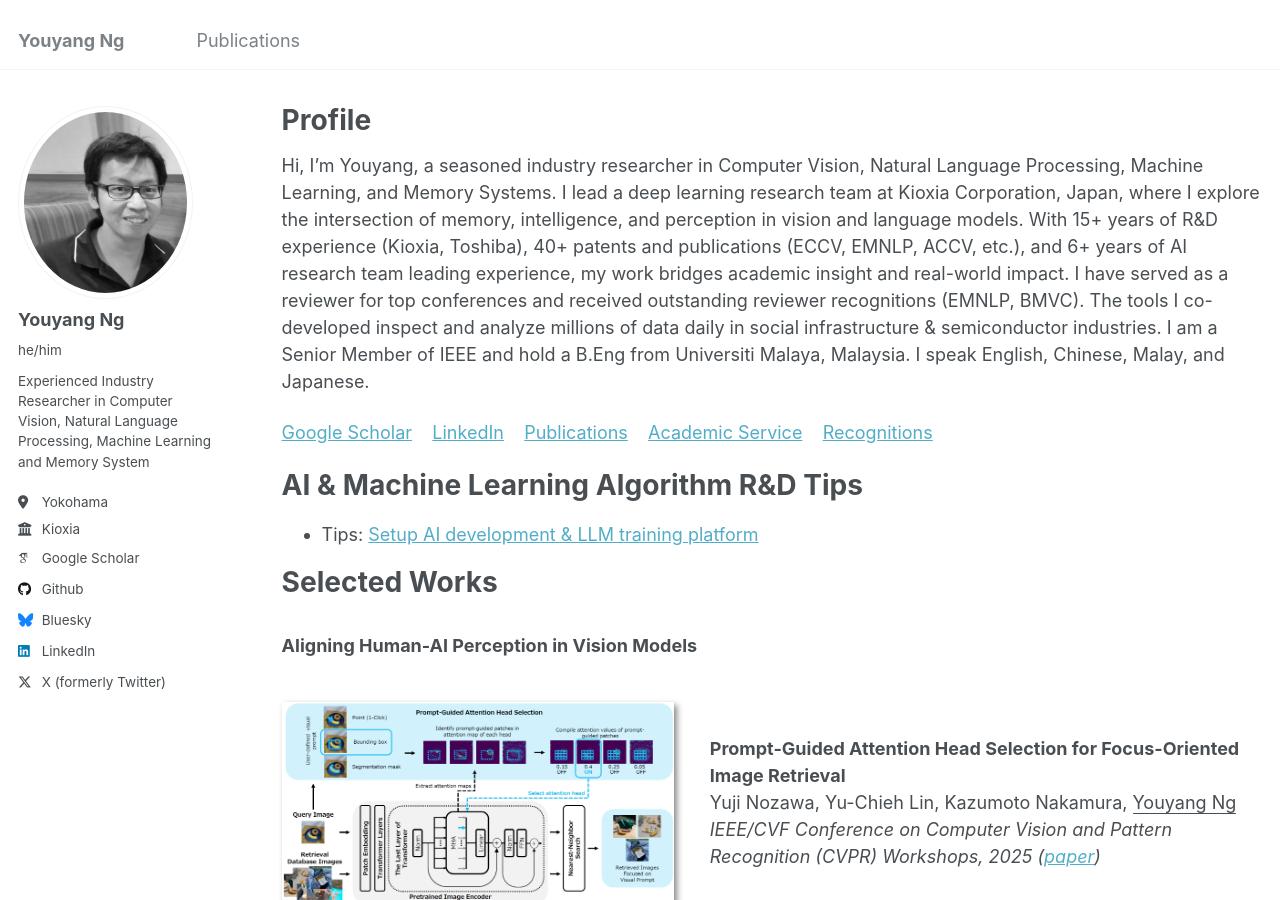
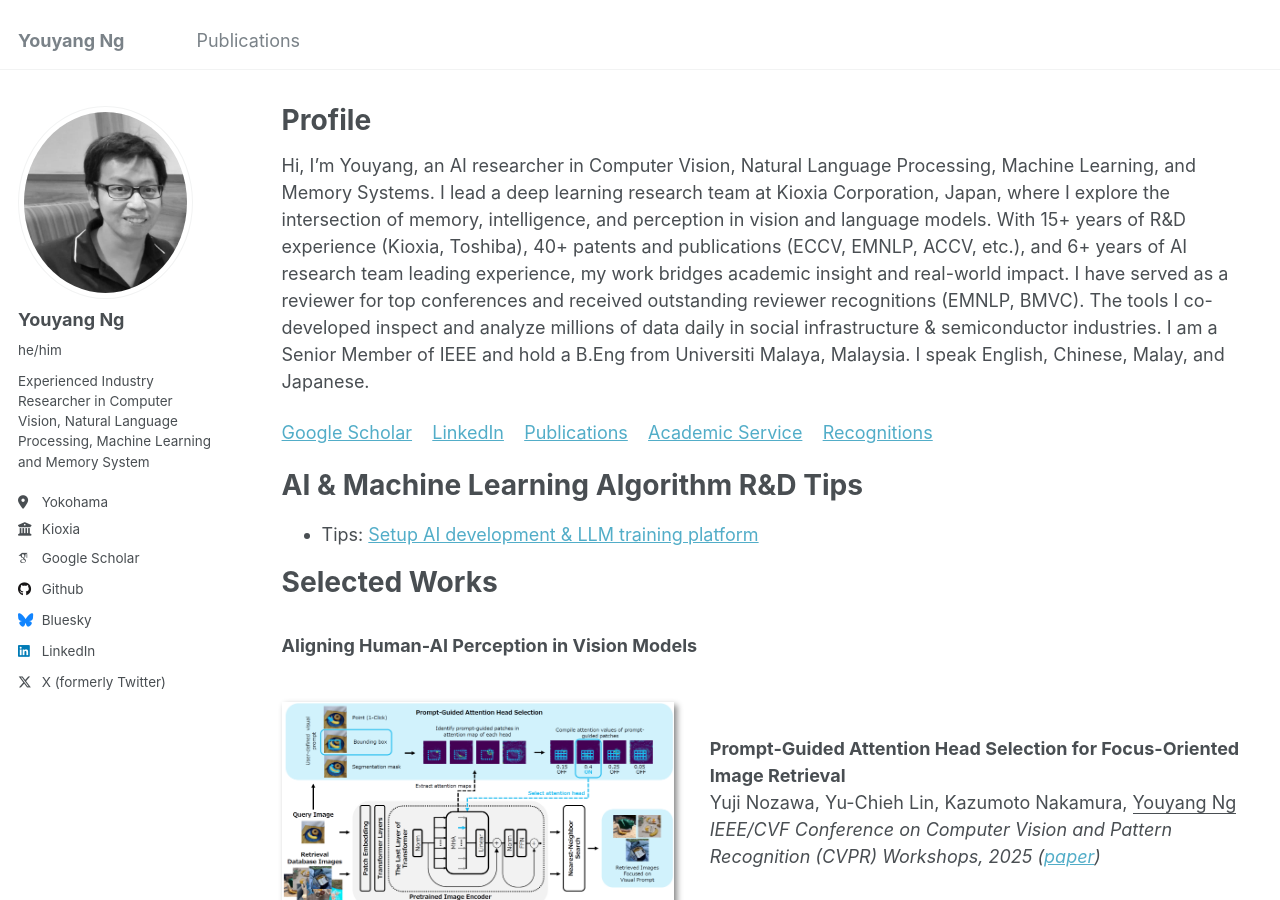
Before and after one commit to yy29/yy29.github.io, a Jekyll site: the page built from _pages/about.md, in a window 1280 px wide and 900 px high. Built offline with Jekyll 4.4.1, drawn with Linux system fonts in a browser that asks for light colours; some web fonts are replaced; some of the changed text lies outside the part shown.

Commit message:
Update about.md

```diff
--- a/_pages/about.md
+++ b/_pages/about.md
@@ -8,7 +8,7 @@ redirect_from:
   - /about.html
 ---
 
-Hi, I’m Youyang, a seasoned industry researcher in Computer Vision, Natural Language Processing, Machine Learning, and Memory Systems. I lead a deep learning research team at Kioxia Corporation, Japan, where I explore the intersection of memory, intelligence, and perception in vision and language models. With 15+ years of R&D experience (Kioxia, Toshiba), 40+ patents and publications (ECCV, EMNLP, ACCV, etc.), and 6+ years of AI research team leading experience, my work bridges academic insight and real-world impact. I have served as a reviewer for top conferences and received outstanding reviewer recognitions (EMNLP, BMVC). The tools I co-developed inspect and analyze millions of data daily in social infrastructure & semiconductor industries. I am a Senior Member of IEEE and hold a B.Eng from Universiti Malaya, Malaysia. I speak English, Chinese, Malay, and Japanese.
+Hi, I’m Youyang, an AI researcher in Computer Vision, Natural Language Processing, Machine Learning, and Memory Systems. I lead a deep learning research team at Kioxia Corporation, Japan, where I explore the intersection of memory, intelligence, and perception in vision and language models. With 15+ years of R&D experience (Kioxia, Toshiba), 40+ patents and publications (ECCV, EMNLP, ACCV, etc.), and 6+ years of AI research team leading experience, my work bridges academic insight and real-world impact. I have served as a reviewer for top conferences and received outstanding reviewer recognitions (EMNLP, BMVC). The tools I co-developed inspect and analyze millions of data daily in social infrastructure & semiconductor industries. I am a Senior Member of IEEE and hold a B.Eng from Universiti Malaya, Malaysia. I speak English, Chinese, Malay, and Japanese.
 
 [Google Scholar](https://scholar.google.com/citations?user=4BGLw_QAAAAJ) &nbsp;&nbsp; [LinkedIn](https://www.linkedin.com/in/youyang-ng-55a10ab9/) &nbsp;&nbsp; [Publications](publications.md) &nbsp;&nbsp; [Academic Service](#service) &nbsp;&nbsp; [Recognitions](#recognitions)
 
@@ -128,7 +128,7 @@ Shuhei Iijima, Takuji Ohashi, Yu-Chieh Lin, <ins>Youyang Ng</ins>
 <a id="experiences"></a>
 
 # Work Experiences & Educations
-* Machine Learning Researcher & Team Leader, Kioxia Corporation, Japan, 2017-Current
+* AI Researcher & Team Leader, Kioxia Corporation, Japan, 2017-Current
 * Machine Vision Engineer & Memory System Researcher, Toshiba Corporation, Japan, 2010-2017
 * Degree of Bachelor of Engineering (Electrical), Universiti Malaya, Malaysia, 2006-2010
 
```
